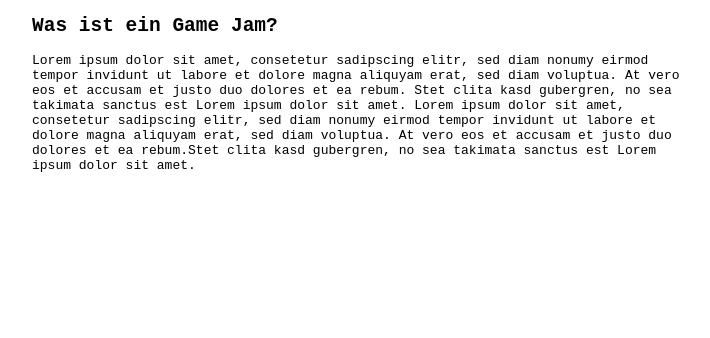
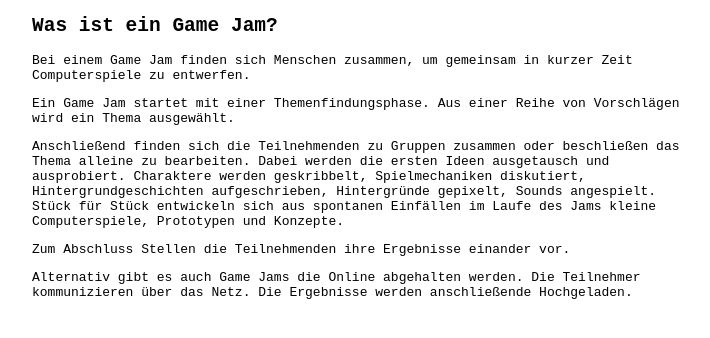
Before and after one commit to ztiromoritz/minigamejamdortmund, a plain HTML site: page index.html in a window 1280 px wide. Shown: the part 50-388 px from the top of the page, without its empty margins (176-886 px from the left). Drawn offline with Linux system fonts and the light colour scheme.

Commit message:
Was ist ein game jam

```diff
--- a/css/styles.css
+++ b/css/styles.css
@@ -4,6 +4,11 @@ body {
 
 }
 
+h2,h3 {
+   font-family: monospace;
+   font-weight: bold;
+}
+
 main {
     width: 652px;
 }
--- a/index.html
+++ b/index.html
@@ -7,7 +7,7 @@
 
 	<title>Mini Game Jam Dortmund</title>
 	<meta name="description" content="Mini Game Jam Dortmund">
-
+	<link href="https://fonts.googleapis.com/css?family=Istok+Web|Lora" rel="stylesheet">
 	<link rel="stylesheet" href="css/styles.css">
 </head>
 
@@ -17,18 +17,50 @@
 	</header>
 	<main>
 	<h1>Mini Game Jam Dortmund</h1>
+
 	<h2>Was ist ein Game Jam?</h2>
 	<p>
-		Lorem ipsum dolor sit amet, consetetur sadipscing elitr, sed diam nonumy
-		eirmod tempor invidunt ut labore et dolore magna aliquyam erat, sed diam
-		voluptua. At vero eos et accusam et justo duo dolores et ea rebum. Stet
-		clita kasd gubergren, no sea takimata sanctus est Lorem ipsum dolor sit
-		amet. Lorem ipsum dolor sit amet, consetetur sadipscing elitr, sed diam
-		nonumy eirmod tempor invidunt ut labore et dolore magna aliquyam erat,
-		sed diam voluptua. At vero eos et accusam et justo duo dolores et ea
-		rebum.Stet clita kasd gubergren, no sea takimata sanctus est Lorem ipsum
-		dolor sit amet.
+	Bei einem Game Jam finden sich Menschen zusammen, um gemeinsam in kurzer Zeit
+	Computerspiele zu entwerfen.</p>
+	<p>
+	Ein Game Jam startet mit einer Themenfindungsphase. Aus einer Reihe von
+	Vorschlägen wird ein Thema ausgewählt.
 	</p>
+
+	<p>
+	Anschließend finden sich die Teilnehmenden zu Gruppen zusammen oder beschließen das
+	Thema alleine zu bearbeiten. Dabei werden die ersten Ideen ausgetausch und ausprobiert.
+	Charaktere werden geskribbelt, Spielmechaniken diskutiert, Hintergrundgeschichten
+	aufgeschrieben, Hintergründe gepixelt, Sounds angespielt.
+	Stück für Stück entwickeln sich aus spontanen Einfällen im Laufe des Jams
+	kleine Computerspiele, Prototypen und Konzepte.
+  </p>
+
+  <p>
+	Zum Abschluss Stellen die Teilnehmenden ihre Ergebnisse einander vor.
+  </p>
+
+	<p>
+	Alternativ gibt es auch Game Jams die Online abgehalten werden. Die Teilnehmer kommunizieren über das Netz.
+	Die Ergebnisse werden anschließende Hochgeladen.
+	</p>
+	<!--
+	<h2>Was ist das Ziel eines Game Jams</h2>
+	<p>
+
+	</p>
+
+	<h2>Wie lange dauert eine Game Jam</h2>
+  <p>
+		Die Zeitspanne eines Jams variiert von 8h bis zu mehren
+		Tagen oder Wochen. ...
+	</p>
+
+	<h2>Wer kann mitmachen?</h2>
+	<p>
+	</p>
+	<h2>Und was passiert beim ersten Mini Game Jam in Dortmund?</h2>
+-->
 	</main>
 	<footer>
 
```
